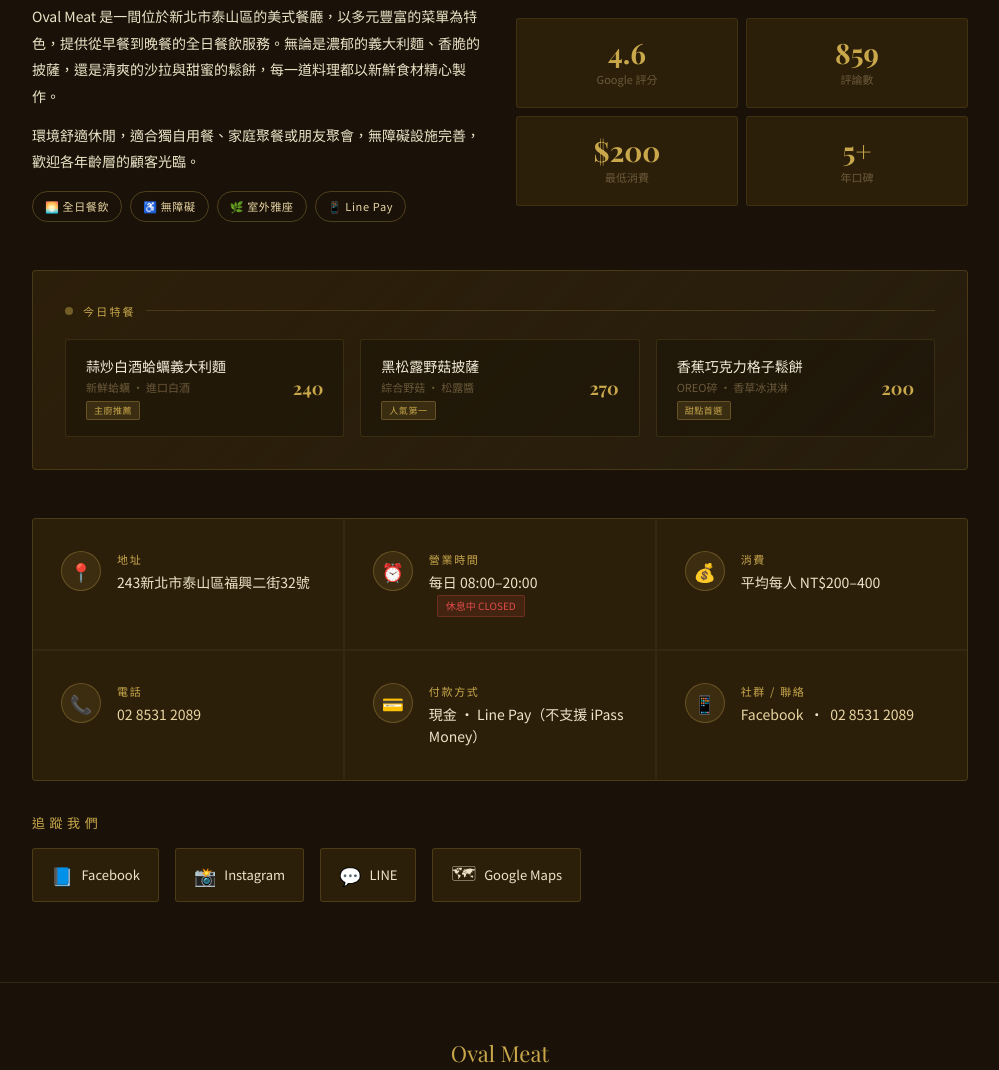
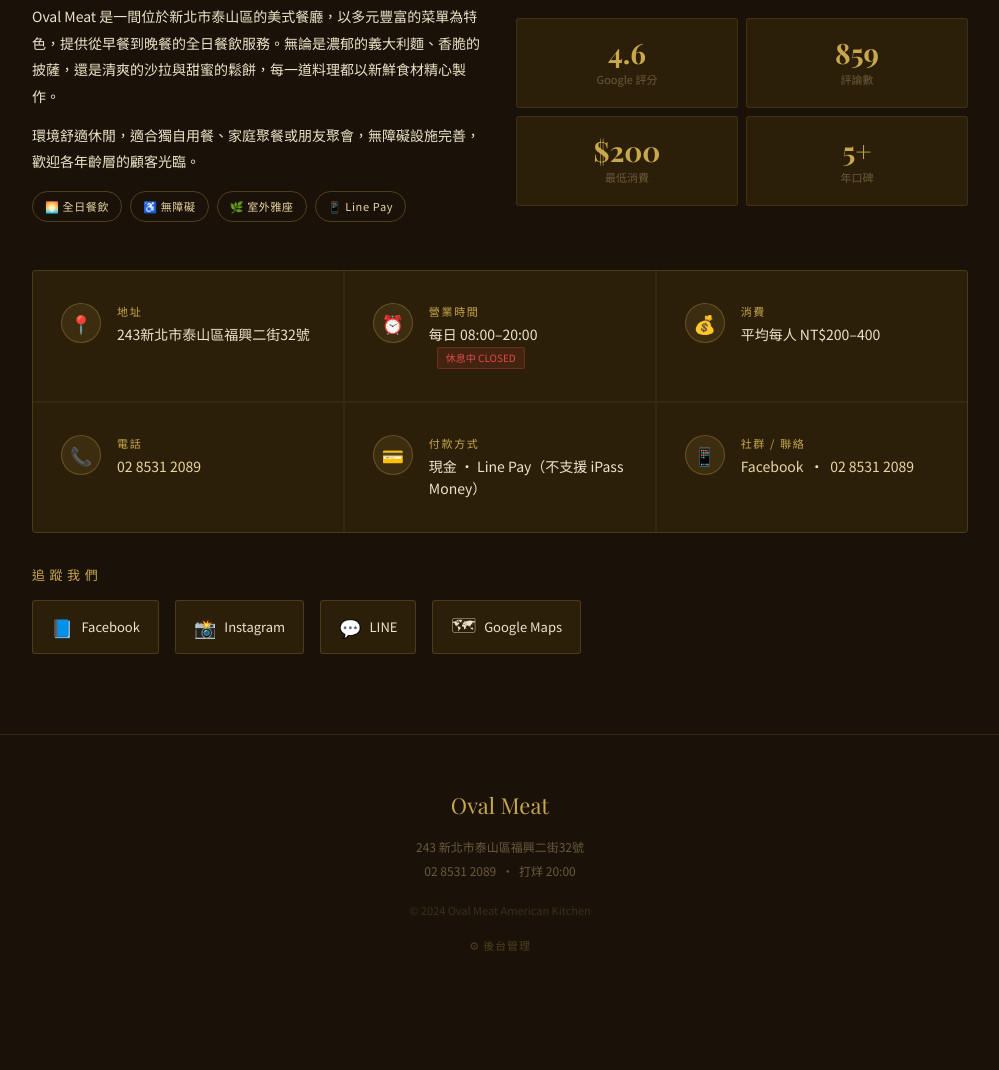
Before and after one commit to aspiredesigner/index.html, a plain HTML site: page index.html in a window 1280 px wide. Shown: the part 1506-2576 px from the top of the page, without its empty margins (140-1139 px from the left). After the commit the page ends 2511 px from the top, so only its background shows below. Drawn offline with nearby package versions, Linux system fonts and the light colour scheme.

Commit message:
Update index.html

```diff
--- a/index.html
+++ b/index.html
@@ -1358,37 +1358,6 @@
     </div>
   </div>
 
-  <!-- Today's Specials -->
-  <div class="specials-strip">
-    <div class="specials-label"><span class="specials-dot"></span><span data-lang="zh">今日特餐</span><span data-lang="en">Today's Specials</span><span data-lang="ja">本日のスペシャル</span><span data-lang="ko">오늘의 스페셜</span></div>
-    <div class="specials-grid">
-      <div class="special-card">
-        <div>
-          <div class="special-name"><span data-lang="zh">蒜炒白酒蛤蠣義大利麵</span><span data-lang="en">Garlic White Wine Clam Pasta</span><span data-lang="ja">白ワインあさりパスタ</span><span data-lang="ko">갈릭 화이트 와인 조개 파스타</span></div>
-          <div class="special-desc"><span data-lang="zh">新鮮蛤蠣 · 進口白酒</span><span data-lang="en">Fresh clams · Imported white wine</span><span data-lang="ja">新鮮あさり・白ワイン</span><span data-lang="ko">신선 조개 · 화이트 와인</span></div>
-          <span class="special-tag"><span data-lang="zh">主廚推薦</span><span data-lang="en">Chef's Pick</span><span data-lang="ja">シェフのおすすめ</span><span data-lang="ko">셰프 추천</span></span>
-        </div>
-        <div class="special-price">240</div>
-      </div>
-      <div class="special-card">
-        <div>
-          <div class="special-name"><span data-lang="zh">黑松露野菇披薩</span><span data-lang="en">Black Truffle Mushroom Pizza</span><span data-lang="ja">黒トリュフきのこピザ</span><span data-lang="ko">블랙 트러플 버섯 피자</span></div>
-          <div class="special-desc"><span data-lang="zh">綜合野菇 · 松露醬</span><span data-lang="en">Wild mushrooms · Truffle sauce</span><span data-lang="ja">きのこ・トリュフソース</span><span data-lang="ko">버섯 모둠 · 트러플 소스</span></div>
-          <span class="special-tag"><span data-lang="zh">人氣第一</span><span data-lang="en">Most Popular</span><span data-lang="ja">人気No.1</span><span data-lang="ko">인기 1위</span></span>
-        </div>
-        <div class="special-price">270</div>
-      </div>
-      <div class="special-card">
-        <div>
-          <div class="special-name"><span data-lang="zh">香蕉巧克力格子鬆餅</span><span data-lang="en">Banana Chocolate Waffle</span><span data-lang="ja">バナナチョコワッフル</span><span data-lang="ko">바나나 초콜릿 와플</span></div>
-          <div class="special-desc"><span data-lang="zh">OREO碎 · 香草冰淇淋</span><span data-lang="en">OREO crumble · Vanilla ice cream</span><span data-lang="ja">OREOクラッシュ・バニラアイス</span><span data-lang="ko">오레오 · 바닐라 아이스크림</span></div>
-          <span class="special-tag"><span data-lang="zh">甜點首選</span><span data-lang="en">Top Dessert</span><span data-lang="ja">デザート人気</span><span data-lang="ko">인기 디저트</span></span>
-        </div>
-        <div class="special-price">200</div>
-      </div>
-    </div>
-  </div>
-
   <!-- Info Grid -->
   <div class="info-grid">
     <div class="info-card">
```
